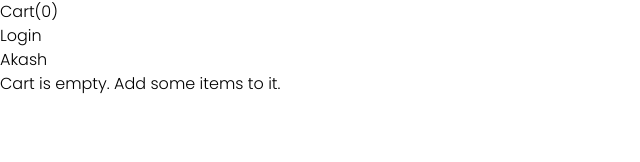
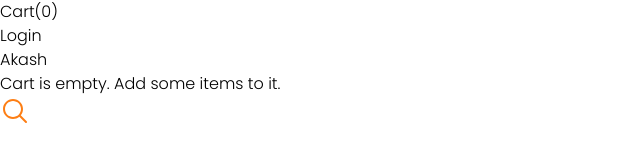
Before and after one commit to akashp490/EATify, a React (Vite) app: page /cart in a window 1280 px wide. Shown: the part 420-582 px from the top of the page, without its empty margins (0-640 px from the left). Built offline with nearby package versions, Linux system fonts and the light colour scheme; a web font is replaced by a local one.

Commit message:
cart design

```diff
--- a/src/components/Cart.jsx
+++ b/src/components/Cart.jsx
@@ -1,5 +1,6 @@
 import {  useSelector } from "react-redux";
 import { IMG_URL } from "../utils/constants";
+import logo from '../media/icons8-search.svg'
 
 
 const Cart = () => {
@@ -7,8 +8,13 @@ const Cart = () => {
  const addedItems = useSelector((store) => store.cart.items);
 
  if(addedItems.length === 0){
-   return <h1 className="text-center mt-20 font-bold text-xl">Cart is empty. Add some items to it.</h1>
- }
+   return (
+      <div className="grid place-items-center" >
+         <h1 className=" mt-20 font-bold text-2xl">Cart is empty. Add some items to it.</h1>
+         <img src={logo} className="mt-[90px] w-[150px]"  />
+      </div>
+
+ )}
 
   return (
     <div>
```
